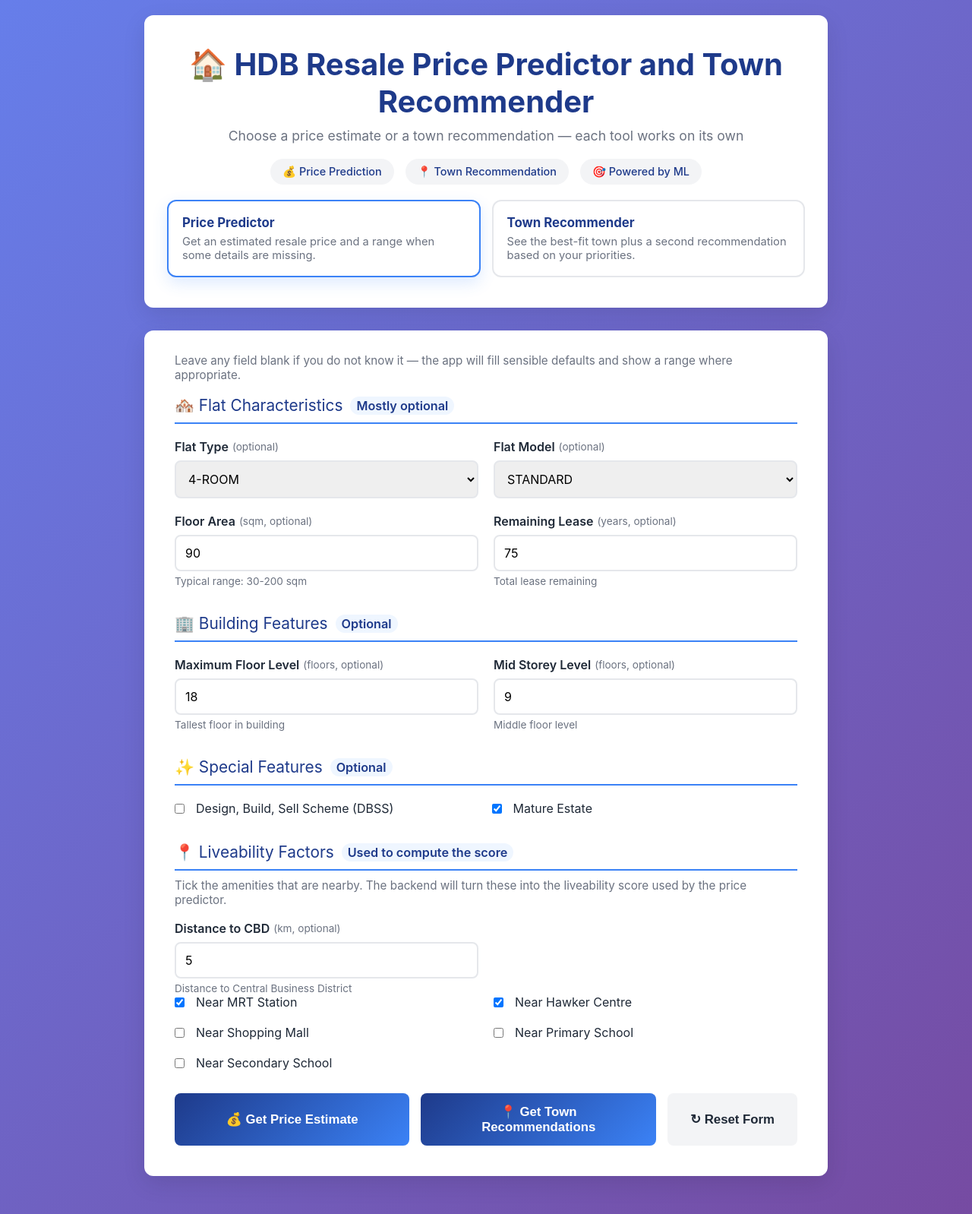
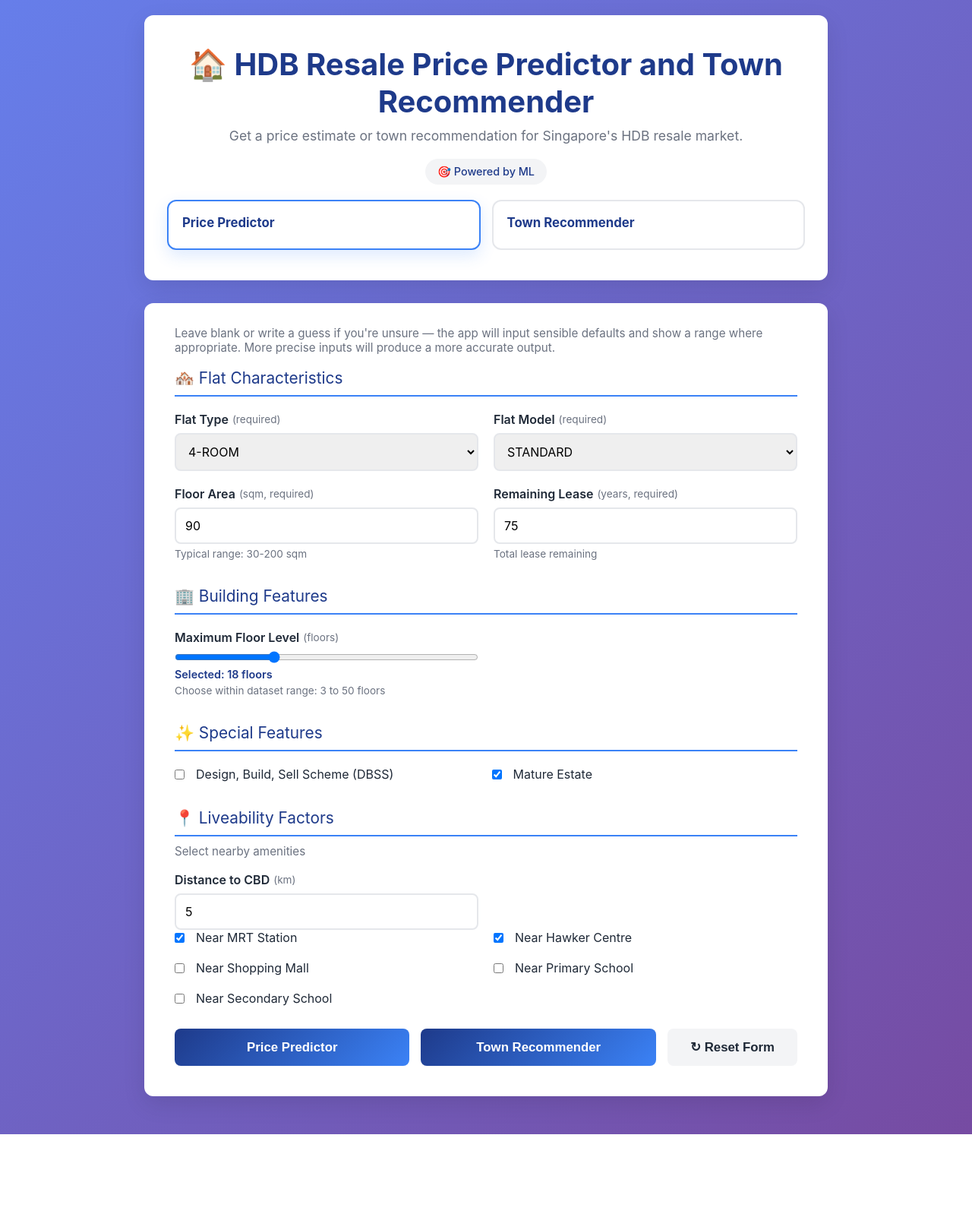
Before and after one commit to clairesng/HDB_predictor_recommender, a Flask app: page / in a window 1280 px wide. Shown: the whole page at 76% size. After the commit the page ends 1493 px from the top, so only its background shows below. Run offline with Flask 3, Linux system fonts and the light colour scheme.

Commit message:
update UI

```diff
--- a/hdb_price_predictor/hdb_price_predictor/static/js/app.js
+++ b/hdb_price_predictor/hdb_price_predictor/static/js/app.js
@@ -47,6 +47,14 @@ function setupFormHandlers() {
     document.getElementById('predictionForm').addEventListener('reset', () => {
         setTimeout(clearResults, 0);
     });
+
+    const maxFloorInput = document.getElementById('max_floor_lvl');
+    const maxFloorValue = document.getElementById('max_floor_lvl_value');
+    if (maxFloorInput && maxFloorValue) {
+        maxFloorInput.addEventListener('input', () => {
+            maxFloorValue.textContent = maxFloorInput.value;
+        });
+    }
 }
 
 function switchMode(mode) {
@@ -76,11 +84,13 @@ function getFormData() {
 
 function collectPriceData(formData) {
     const amenityFlags = collectAmenityFlags(formData);
+    const maxFloor = parseInt(formData.get('max_floor_lvl')) || 18;
+    const derivedMidStorey = Math.max(1, Math.round(maxFloor / 2));
 
     return {
         floor_area_sqm: parseFloat(formData.get('floor_area_sqm')) || 100,
-        max_floor_lvl: parseInt(formData.get('max_floor_lvl')) || 18,
-        mid_storey: parseInt(formData.get('mid_storey')) || 9,
+        max_floor_lvl: maxFloor,
+        mid_storey: derivedMidStorey,
         remaining_lease: parseFloat(formData.get('remaining_lease')) || 75,
         cbd_distance: parseFloat(formData.get('cbd_distance')) || 5,
         is_dbss: formData.get('is_dbss') ? 1 : 0,
@@ -96,7 +106,7 @@ function collectTownData(formData, predictedPrice) {
     const cbdDist = parseFloat(formData.get('cbd_distance')) || 5;
     const cbdBand = cbdDist <= 5 ? 1 : cbdDist <= 10 ? 2 : cbdDist <= 15 ? 3 : 4;
     const maxFloor = parseInt(formData.get('max_floor_lvl')) || 18;
-    const midStorey = parseInt(formData.get('mid_storey')) || 9;
+    const midStorey = Math.max(1, Math.round(maxFloor / 2));
     const budgetHint = parseFloat(formData.get('town_budget_hint')) || 0;
 
     const mrtDist = amenityFlags.mrt_near ? 400 : 1500;
--- a/hdb_price_predictor/hdb_price_predictor/templates/index.html
+++ b/hdb_price_predictor/hdb_price_predictor/templates/index.html
@@ -157,13 +157,10 @@
             font-size: 0.95em;
         }
 
-        .optional-badge {
-            display: inline-block;
-            padding: 2px 8px;
-            border-radius: 999px;
-            background: #eff6ff;
+        .range-value {
+            font-size: 0.9em;
             color: var(--primary);
-            font-size: 0.78em;
+            margin-top: 6px;
             font-weight: 600;
         }
 
@@ -464,21 +461,17 @@
         <!-- ==================== HEADER ==================== -->
         <div class="header">
             <h1>🏠 HDB Resale Price Predictor and Town Recommender</h1>
-            <p>Choose a price estimate or a town recommendation — each tool works on its own</p>
+            <p>Get a price estimate or town recommendation for Singapore's HDB resale market.</p>
             <div class="feature-badges">
-                <span class="badge">💰 Price Prediction</span>
-                <span class="badge">📍 Town Recommendation</span>
                 <span class="badge">🎯 Powered by ML</span>
             </div>
 
             <div class="mode-switch" role="tablist" aria-label="Prediction mode">
                 <button type="button" class="mode-card active" data-mode="price" id="priceModeCard">
                     <h3>Price Predictor</h3>
-                    <p>Get an estimated resale price and a range when some details are missing.</p>
                 </button>
                 <button type="button" class="mode-card" data-mode="town" id="townModeCard">
                     <h3>Town Recommender</h3>
-                    <p>See the best-fit town plus a second recommendation based on your priorities.</p>
                 </button>
             </div>
         </div>
@@ -494,16 +487,16 @@
             <form id="predictionForm">
                 <input type="hidden" id="prediction_mode" name="prediction_mode" value="price">
 
-                <p class="section-note">Leave any field blank if you do not know it — the app will fill sensible defaults and show a range where appropriate.</p>
+                <p class="section-note">Leave blank or write a guess if you're unsure — the app will input sensible defaults and show a range where appropriate. More precise inputs will produce a more accurate output.</p>
 
                 <div id="priceFieldSections">
                 <!-- ========== FLAT CHARACTERISTICS ========== -->
                 <div class="form-section">
-                    <div class="section-title">🏘️ Flat Characteristics <span class="optional-badge">Mostly optional</span></div>
+                    <div class="section-title">🏘️ Flat Characteristics</div>
                     <div class="form-grid">
                         <div class="form-group">
-                            <label for="flat_type">Flat Type <span class="unit">(optional)</span></label>
-                            <select id="flat_type" name="flat_type">
+                            <label for="flat_type">Flat Type <span class="unit">(required)</span></label>
+                            <select id="flat_type" name="flat_type" required>
                                 <option value="">-- Select Flat Type --</option>
                                 <option value="1-ROOM">1-ROOM</option>
                                 <option value="2-ROOM">2-ROOM</option>
@@ -515,7 +508,7 @@
                         </div>
 
                         <div class="form-group">
-                            <label for="flat_model">Flat Model <span class="unit">(optional)</span></label>
+                            <label for="flat_model">Flat Model <span class="unit">(required)</span></label>
                             <select id="flat_model" name="flat_model">
                                 <option value="">-- Select Flat Model --</option>
                                 <option value="STANDARD" selected>STANDARD</option>
@@ -528,16 +521,16 @@
                         </div>
 
                         <div class="form-group">
-                            <label for="floor_area_sqm">Floor Area <span class="unit">(sqm, optional)</span></label>
+                            <label for="floor_area_sqm">Floor Area <span class="unit">(sqm, required)</span></label>
                             <input type="number" id="floor_area_sqm" name="floor_area_sqm"
-                                   placeholder="e.g., 90" min="30" max="200" value="90">
+                                placeholder="e.g., 90" min="30" max="200" value="90" required>
                             <span class="info-text">Typical range: 30-200 sqm</span>
                         </div>
 
                         <div class="form-group">
-                            <label for="remaining_lease">Remaining Lease <span class="unit">(years, optional)</span></label>
+                            <label for="remaining_lease">Remaining Lease <span class="unit">(years, required)</span></label>
                             <input type="number" id="remaining_lease" name="remaining_lease"
-                                   placeholder="e.g., 75" min="30" max="99" value="75">
+                                placeholder="e.g., 75" min="30" max="99" value="75" required>
                             <span class="info-text">Total lease remaining</span>
                         </div>
                     </div>
@@ -545,20 +538,13 @@
 
                 <!-- ========== BUILDING FEATURES ========== -->
                 <div class="form-section">
-                    <div class="section-title">🏢 Building Features <span class="optional-badge">Optional</span></div>
+                    <div class="section-title">🏢 Building Features</div>
                     <div class="form-grid">
                         <div class="form-group">
-                            <label for="max_floor_lvl">Maximum Floor Level <span class="unit">(floors, optional)</span></label>
-                            <input type="number" id="max_floor_lvl" name="max_floor_lvl"
-                                   placeholder="e.g., 18" min="3" max="50" value="18">
-                            <span class="info-text">Tallest floor in building</span>
-                        </div>
-
-                        <div class="form-group">
-                            <label for="mid_storey">Mid Storey Level <span class="unit">(floors, optional)</span></label>
-                            <input type="number" id="mid_storey" name="mid_storey"
-                                   placeholder="e.g., 9" min="1" max="50" value="9">
-                            <span class="info-text">Middle floor level</span>
+                            <label for="max_floor_lvl">Maximum Floor Level <span class="unit">(floors)</span></label>
+                            <input type="range" id="max_floor_lvl" name="max_floor_lvl" min="3" max="50" value="18" step="1">
+                            <span class="range-value">Selected: <span id="max_floor_lvl_value">18</span> floors</span>
+                            <span class="info-text">Choose within dataset range: 3 to 50 floors</span>
                         </div>
 
                     </div>
@@ -566,7 +552,7 @@
 
                 <!-- ========== SPECIAL FEATURES ========== -->
                 <div class="form-section">
-                    <div class="section-title">✨ Special Features <span class="optional-badge">Optional</span></div>
+                    <div class="section-title">✨ Special Features</div>
                     <div class="checkbox-group">
                         <div class="checkbox-wrapper">
                             <input type="checkbox" id="is_dbss" name="is_dbss">
@@ -581,14 +567,13 @@
 
                 <!-- ========== LIVEABILITY FACTORS ========== -->
                 <div class="form-section">
-                    <div class="section-title">📍 Liveability Factors <span class="optional-badge">Used to compute the score</span></div>
-                    <p class="section-note">Tick the amenities that are nearby. The backend will turn these into the liveability score used by the price predictor.</p>
+                    <div class="section-title">📍 Liveability Factors</div>
+                    <p class="section-note">Select nearby amenities</p>
                     <div class="form-grid">
                         <div class="form-group">
-                            <label for="cbd_distance">Distance to CBD <span class="unit">(km, optional)</span></label>
+                            <label for="cbd_distance">Distance to CBD <span class="unit">(km)</span></label>
                             <input type="number" id="cbd_distance" name="cbd_distance"
                                    placeholder="e.g., 5" min="0" max="40" step="0.5" value="5">
-                            <span class="info-text">Distance to Central Business District</span>
                         </div>
                     </div>
 
@@ -661,11 +646,11 @@
                 <!-- ========== BUTTONS ========== -->
                 <div class="button-group">
                     <button type="button" class="btn btn-predict" id="pricePredictBtn">
-                        <span id="btn-price-text">💰 Get Price Estimate</span>
+                        <span id="btn-price-text">Price Predictor</span>
                         <span id="btn-price-spinner" class="spinner hidden"></span>
                     </button>
                     <button type="button" class="btn btn-predict" id="townRecommendBtn">
-                        <span id="btn-town-text">📍 Get Town Recommendations</span>
+                        <span id="btn-town-text">Town Recommender</span>
                         <span id="btn-town-spinner" class="spinner hidden"></span>
                     </button>
                     <button type="reset" class="btn btn-reset" onclick="clearResults()">↻ Reset Form</button>
```
